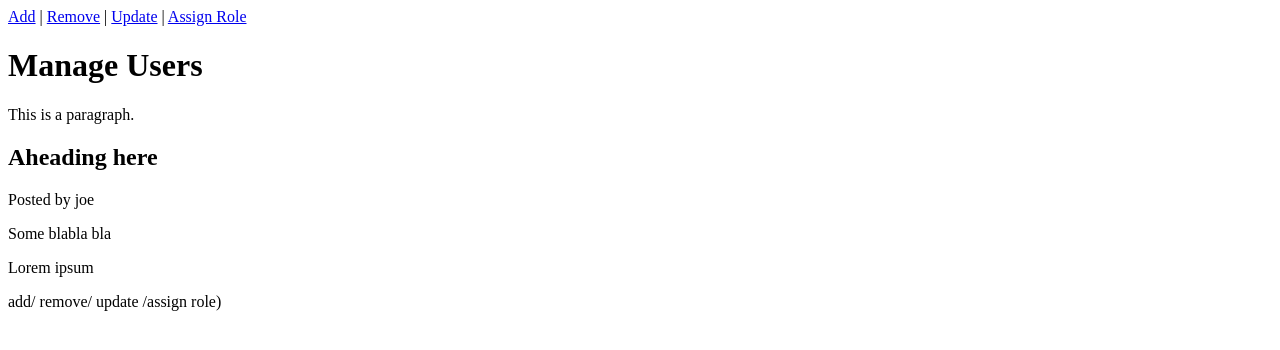
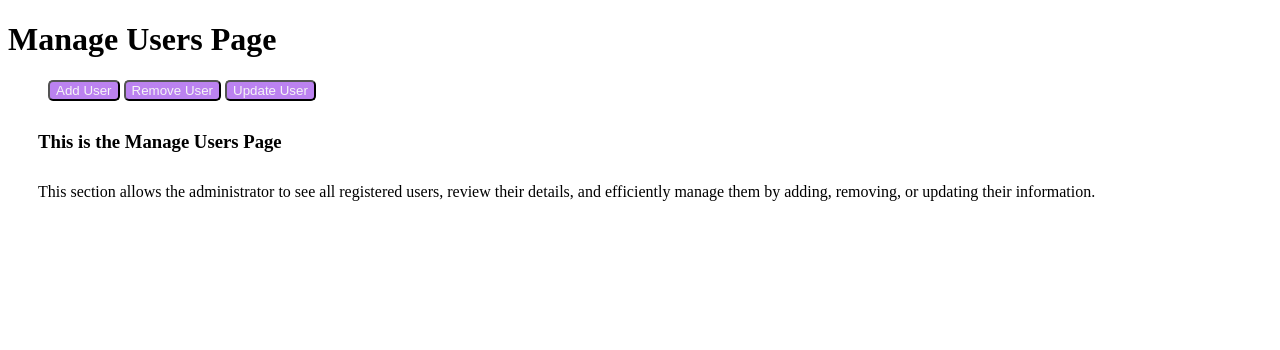
Before and after one commit to nkakoulidou/Project_CEI_326, a PHP site: page /admin/manage_users/manage_users.html in a window 1280 px wide. Shown: the top 350 px of the page. Run offline with PHP 8.4, Linux system fonts and the light colour scheme.

Commit message:
project-root/admin/manage lists/manage_lists.html

```diff
--- a/project-root/admin/manage_users/manage_users.html
+++ b/project-root/admin/manage_users/manage_users.html
@@ -1,31 +1,28 @@
 <!DOCTYPE html>
 <html>
 <head>
-<title>Manage Users</title>
+    <meta charset="UTF-8">
+    <meta http-equiv="X-UA-Compatible" content="IE=edge">
+    <meta name="viewport" content="width=device-width, initial-scale=1.0" >
+    <title> Manage Users </title>
+    <link rel="stylesheet" href="../css/style.css" >
 </head>
 <body>
-<nav>
-    <a href="/add/">Add</a> |
-    <a href="/remove/">Remove</a>  |
-    <a href="/update/">Update</a> |
-    <a href="/assign role/">Assign Role</a>
-</nav>
+    <h1>Manage Users Page</h1>
 
-<h1>Manage Users</h1>
-<p>This is a paragraph.</p>
-<article>
-    <header>
-        <h1> Aheading here</h1>
-        <p> Posted by joe</p>
-        <p> Some blabla bla </p>
-    </header>
-    <p> Lorem ipsum</p>
-</article>
+    <nav class="btsa">
+        <ul>
+            <a href="add_user"> <button style="background-color: rgb(187, 130, 240);color: #f5f5f5; border-radius: 5px;">Add User</button></a>
+            <a href="remove_user"> <button style="background-color: rgb(187, 130, 240);color: #f5f5f5; border-radius: 5px;">Remove User</button></a>
+            <a href="update_user"> <button style="background-color: rgb(187, 130, 240);color: #f5f5f5; border-radius: 5px;">Update User</button></a>
+        </ul>
+    </nav>
+
+    <main>
+        <h3 style="margin: 30px;">This is the Manage Users Page</h3>
+        <p style="margin: 30px;"> This section allows the administrator to see all registered users, review their details, and efficiently manage them by adding, removing, or updating their information.</p>
+    </main>
+
 
 </body>
 </html>
-
-
-
-
-add/ remove/ update /assign role)
```
Also changed, not shown: project-root/admin/manage lists/manage_lists.html (added, +28 -0 lines), project-root/css/style.css (+25 -0 lines).
